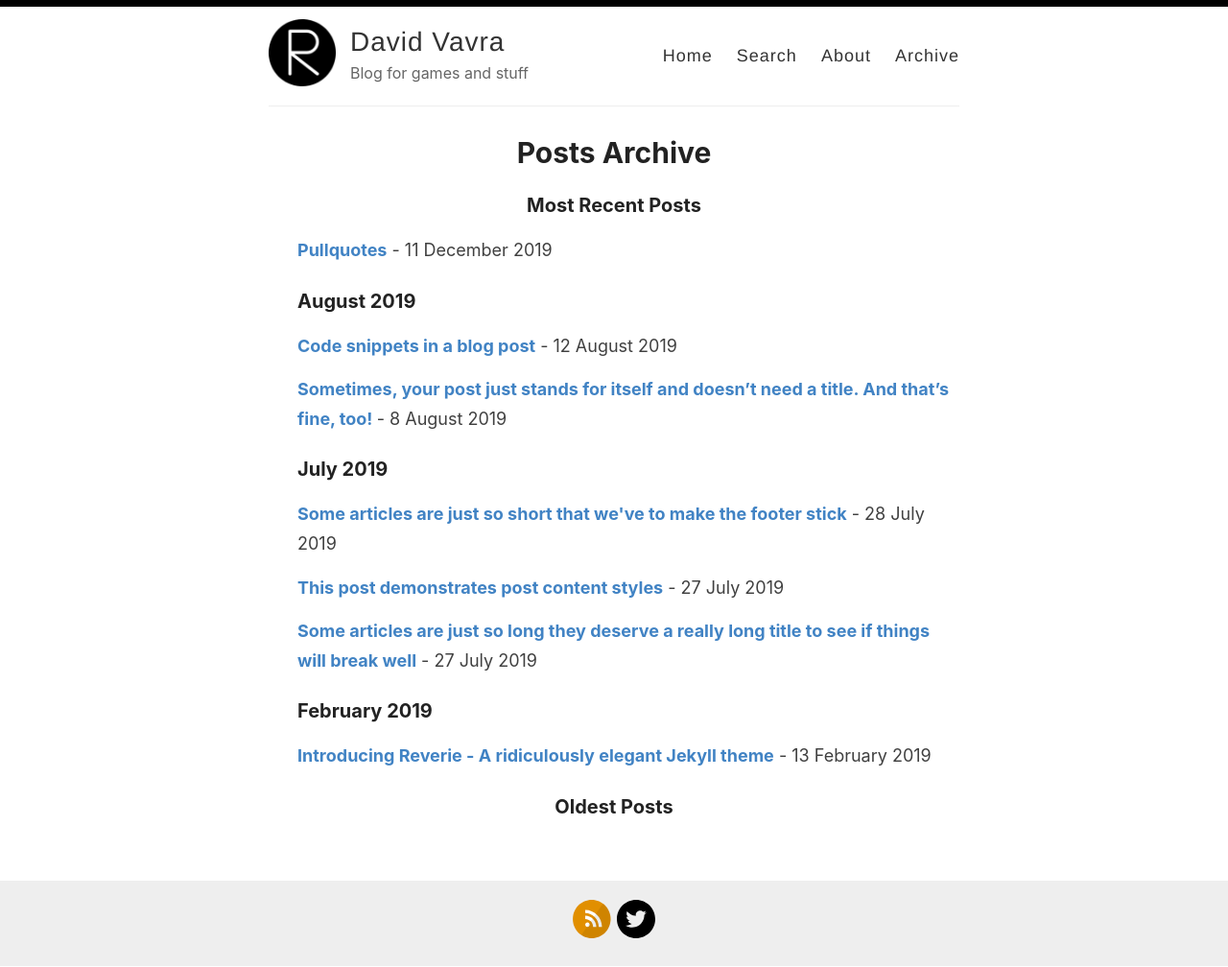
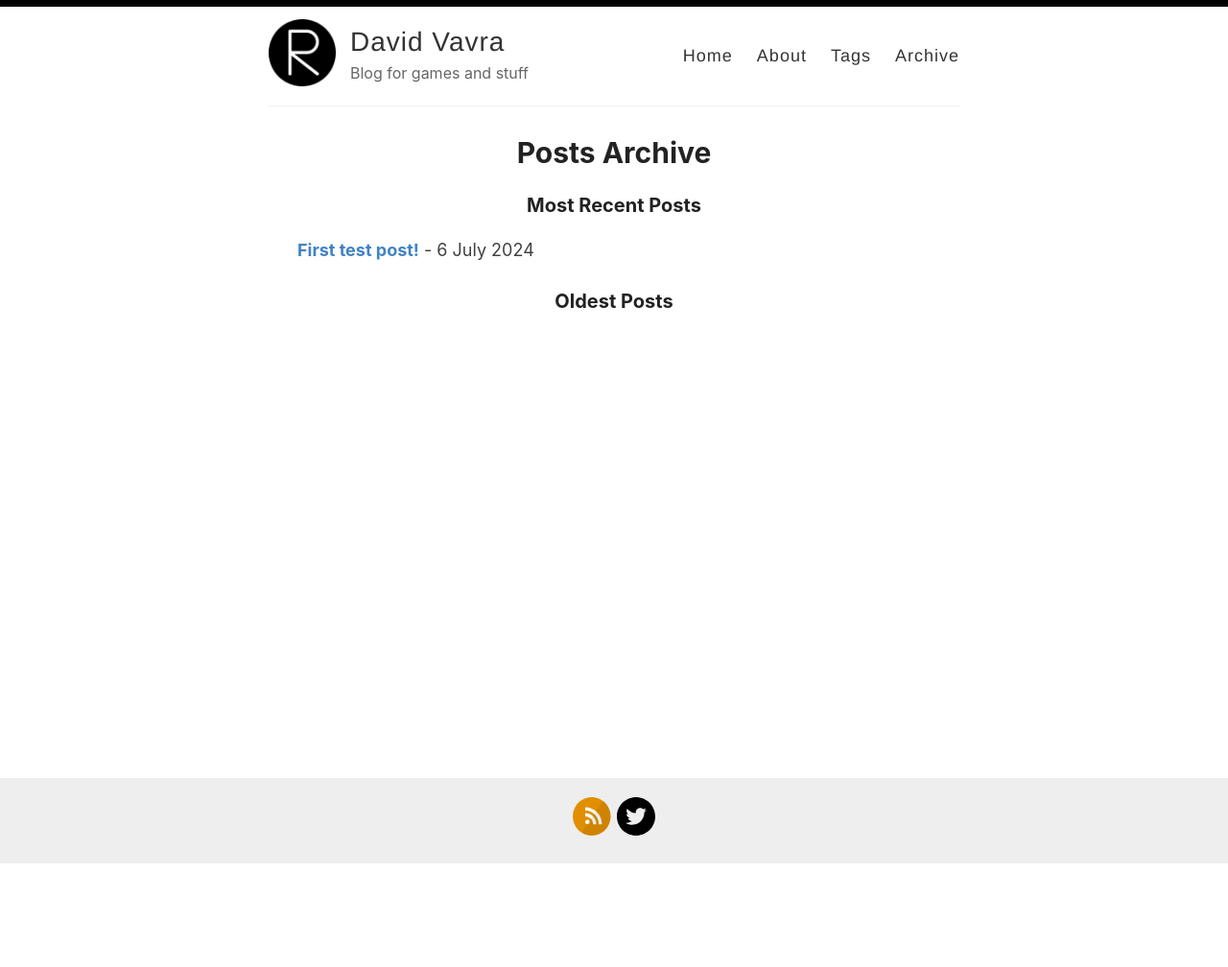
Before and after one commit to Than3s/than3s.github.io, a Jekyll site: the page built from _pages/archive.md, in a window 1280 px wide. Shown: the whole page at 96% size. Built offline with Jekyll 4.4.1, drawn with Linux system fonts in a browser that asks for light colours; after the commit the page ends 901 px from its top, so only the background shows below that; some of the changed lines change nothing that is shown.

Commit message:
about me, readme and general cleanup

````diff
--- a/_layouts/default.html
+++ b/_layouts/default.html
@@ -29,8 +29,9 @@
 
             <nav>
               <a href="{{ site.baseurl }}/">Home</a>
-              <a href="{{ site.baseurl }}/search">Search</a>
+              <!-- <a href="{{ site.baseurl }}/search">Search</a> -->
               <a href="{{ site.baseurl }}/about">About</a>
+              <a href="{{ site.baseurl }}/categories">Tags</a>
               <a href="{{ site.baseurl }}/archive">Archive</a>
             </nav>
           </header>
--- a/_pages/about.md
+++ b/_pages/about.md
@@ -1,29 +1,24 @@
 ---
 layout: page
-title: About
+title: ""
 permalink: /about/
 ---
+# Who?
+Hi, I'm David and I'm a game developer! I was lucky to work on games ranging from educational, to mobile and even AA(A), mainly as a Producer and QA. If you want to more *professional* introduction, just head to my [LinkedIn](https://www.linkedin.com/in/david-v%C3%A1vra-b6b811a5/) but here are the main projects I've worked on.
 
-[Reverie](https://github.com/amitmerchant1990/reverie) is a Jekyll theme which is simple and opinionated. It's actually a fork of [jekyll-now](https://github.com/barryclark/jekyll-now) with some additional features and personal touches which I've implemented to suit my needs for [my blog](https://www.amitmerchant.com).
+- [Attentat 1942](https://attentat1942.com/)
+- [Svoboda 1945](https://svoboda1945.com/cs/)
+- [Smashing Four](https://smashingfour.com/)
+- [Kingdom Come: Deliverance 2](https://store.steampowered.com/app/1771300/Kingdom_Come_Deliverance_II/)
 
-This is a plug-and-play Jekyll theme which you can use on GitHub Pages without even setting up a local environment.
+Oh and card games! I'm a big fan of LCGs and digital card games and several years ago I'd had an opportunity to co-design [Opráski sčeskí historje](https://www.opraski.cz/o-kartach) card game.
 
-## Features
+And now I'm in mobile games industry, yet again.
 
-- Command-line free fork-first workflow, using GitHub.com to create, customize and post to your blog
-- Fully responsive and mobile optimized base theme
-- Sass/Coffeescript support using Jekyll 2.0
-- Free hosting on your GitHub Pages user site
-- All the SEO goodies comes in-built
-- Markdown blogging
-- Syntax highlighting using Pygments
-    - [Dracula syntax theme](https://draculatheme.com/) included
-- Disqus commenting
-- Google Analytics integration
-- Fuzzy search across blog posts
-- Pagination of posts works out-of-the-box.
-- Categorize posts out-of-the box
-- RSS Feed
-- In-built sitemap
+# Why?
 
-Learn more about it [here](https://github.com/amitmerchant1990/reverie) on how to get started.
+I love games. I grew up with them, somehow managed to work in the industry since 2011 and I'm still having fun. This blog is about what I find interesting about games, "nerd" culture and whatever seems interesting to me at the time. I hope you like reading about watches or choosing an office chair.
+
+Talking and writing about games is my passion and main hobby, and it doesn't seem like that's going to change anytime soon. I also co-host Czech gaming podcast [Lootbox](https://podcasters.spotify.com/pod/show/lootbox) and realized I just need to "vent" about games more and in other languages.
+
+So welcome! You will have a nice time (you have no choice) and hopefully enjoy my ramblings.
--- a/_posts/2019-02-13-introducing-reverie-jekyll-theme.md
+++ /dev/null
@@ -1,85 +0,0 @@
----
-layout: post
-title: Introducing Reverie - A ridiculously elegant Jekyll theme
-categories: [Miscellaneous, Jekyll]
----
-
-[Reverie](https://github.com/amitmerchant1990/reverie) is a [Jekyll](https://jekyllrb.com/)-powered theme which is simple and opinionated. It's actually a fork of [jekyll-now](https://github.com/barryclark/jekyll-now) with some additional features and personal touches which I've implemented to suit my needs for my blog.
-
-This is a plug-and-play Jekyll theme which you can use on GitHub Pages without even setting up a local environment.
-
-![](/images/reverie-demo.png)
-
-## Features overview
-
-- Command-line free fork-first workflow, using GitHub.com to create, customize and post to your blog
-- Fully responsive and mobile optimized base theme
-- Sass/Coffeescript support using Jekyll 2.0
-- Free hosting on your GitHub Pages user site
-- All the SEO goodies comes in-built
-- Markdown blogging
-- Syntax highlighting using Pygments
-    - [Dracula syntax theme](https://draculatheme.com/) included
-- Disqus commenting
-- Google Analytics integration
-- Fuzzy search across blog posts
-- Pagination of posts works out-of-the-box.
-- Categorize posts out-of-the box
-- RSS Feed
-- In-built sitemap
-
-<div style="text-align: center;">
- <script async type="text/javascript" src="//cdn.carbonads.com/carbon.js?serve=CE7D6KJY&placement=wwwamitmerchantcom" id="_carbonads_js"></script>
-</div>
-
-## Using Reverie on GitHub Pages
-
-### Step 1) Fork Reverie to your User Repository
-
-Fork [this repository](https://github.com/amitmerchant1990/reverie), then rename the repository to `yourgithubusername.github.io`.
-
-Alternatively, you can use [Use this template](https://github.com/amitmerchant1990/reverie/generate) button if you want to create a repository with a clean commit history which will use Reverie as a template.
-
-Your Jekyll blog will often be viewable immediately at <https://yourgithubusername.github.io> (if it's not, you can often force it to build by completing step 2)
-
-### Step 2) Customize and view your site
-
-Enter your site name, description, avatar and many other options by editing the `_config.yml` file. You can easily turn on Google Analytics tracking, Disqus commenting and social icons here.
-
-Making a change to `_config.yml` (or any file in your repository) will force GitHub Pages to rebuild your site with jekyll. Your rebuilt site will be viewable a few seconds later at <https://yourgithubusername.github.io> - if not, give it ten minutes as GitHub suggests and it'll appear soon.
-
-### Step 3) Publish your first blog post
-
-Create a new file called `/_posts/2019-2-13-Hello-World.md` to publish your first blog post. That's all you need to do to publish your first blog post! This [Markdown Cheatsheet](https://github.com/adam-p/markdown-here/wiki/Markdown-Cheatsheet) might come in handy while writing the posts.
-
-> You can add additional posts in the browser on GitHub.com too! Just hit the <kbd>Create new file</kbd> button in `/_posts/` to create new content. Just make sure to include the [front-matter](http://jekyllrb.com/docs/frontmatter/) block at the top of each new blog post and make sure the post's filename is in this format: year-month-day-title.md
-
-## Using Categories in Reverie
-
-You can categorize your content based on `categories` in Reverie. For this, you just need to add `categories` in front matter like below:
-
-For adding single category:
-
-```md
-categories: JavaScript
-```
-
-For adding multiple categories:
-
-```md
-categories: [PHP, Laravel]
-```
-
-The contegorized content can be shown over this URL: <https://yourgithubusername.github.io/categories/>
-
-## RSS
-
-The generated [RSS feed](https://en.wikipedia.org/wiki/RSS) of your blog can be found at <https://yourgithubusername.github.io/feed>. You can see the example RSS feed over [here](https://www.amitmerchant.com/reverie/feed).
-
-## Sitemap
-
-The generated sitemap of your blog can be found at <https://yourgithubusername.github.io/sitemap>. You can see the example sitemap feed over [here](https://www.amitmerchant.com/reverie/sitemap).
-
-## License
-
-MIT
--- a/_posts/2019-08-08-no-title-posts.md
+++ /dev/null
@@ -1,6 +0,0 @@
----
-layout: post
-title: ""
-categories: Miscellaneous
----
-Sometimes, your post just stands for itself and doesn't need a title. And that's fine, too!
--- a/_posts/2019-12-11-pullquotes.md
+++ /dev/null
@@ -1,14 +0,0 @@
----
-layout: post
-title:  Pullquotes
-categories: [HTML,Code]
-excerpt: In graphic design, a pull quote (also known as a lift-out pull quote) is a key phrase, quotation, or excerpt that has been pulled from an article and used as a page layout graphic element, serving to entice readers into the article or to highlight a key topic.
----
-
-In graphic design, a pull quote (also known as a lift-out pull quote) is a key phrase, quotation, or excerpt that has been pulled from an article and used as a page layout graphic element, serving to entice readers into the article or to highlight a key topic. {% include pullquote.html quote="It is typically placed in a larger or distinctive typeface and on the same page." %} Pull quotes are often used in magazine and newspaper articles, annual reports, and brochures, as well as on the web. They can add visual interest to text-heavy pages with few images or illustrations.
-
-Placement of a pull quote on a page may be defined in a publication's or website's style guide. Such a typographic device may or may not be aligned with a column on the page. Some designers, for example, choose not to align the quote. In that case, the quotation cuts into two or more columns, as in the example shown. Because the pull quote invites the reader to read about the highlighted material, the pull quote should appear before the text it cites and, generally, fairly close to it.
-
-Pull quotes need not be a verbatim copy of the text being quoted; depending on a publication's house style, pull quotes may be abbreviated for space or paraphrased for clarity, with or without indication.
-
-A disadvantage of pull quotes as a design element is that they can disrupt the reading process of readers invested in reading the text sequentially by drawing attention to ghost fragments out of context. At the other extreme, when pull quotes are used to break up what would otherwise be a formless wall of text, pull quote can serve as visual landmarks to help the reader maintain a sense of sequence and place.
--- a/_posts/2019-7-27-super-long-article.md
+++ /dev/null
@@ -1,11 +0,0 @@
----
-layout: post
-title: Some articles are just so long they deserve a really long title to see if things will break well
-categories: Miscellaneous
----
-
-Lorem ipsum dolor sit amet, consectetur adipiscing elit. Fusce bibendum neque eget nunc mattis eu sollicitudin enim tincidunt. Vestibulum lacus tortor, ultricies id dignissim ac, bibendum in velit. Proin convallis mi ac felis pharetra aliquam. Curabitur dignissim accumsan rutrum. In arcu magna, aliquet vel pretium et, molestie et arcu. Mauris lobortis nulla et felis ullamcorper bibendum. Phasellus et hendrerit mauris. Proin eget nibh a massa vestibulum pretium. Suspendisse eu nisl a ante aliquet bibendum quis a nunc. Praesent varius interdum vehicula. Aenean risus libero, placerat at vestibulum eget, ultricies eu enim. Praesent nulla tortor, malesuada adipiscing adipiscing sollicitudin, adipiscing eget est.
-
-Lorem ipsum dolor sit amet, consectetur adipiscing elit. Fusce bibendum neque eget nunc mattis eu sollicitudin enim tincidunt. Vestibulum lacus tortor, ultricies id dignissim ac, bibendum in velit. Proin convallis mi ac felis pharetra aliquam. Curabitur dignissim accumsan rutrum. In arcu magna, aliquet vel pretium et, molestie et arcu. Mauris lobortis nulla et felis ullamcorper bibendum. Phasellus et hendrerit mauris. Proin eget nibh a massa vestibulum pretium. Suspendisse eu nisl a ante aliquet bibendum quis a nunc. Praesent varius interdum vehicula. Aenean risus libero, placerat at vestibulum eget, ultricies eu enim. Praesent nulla tortor, malesuada adipiscing adipiscing sollicitudin, adipiscing eget est.
-
-Lorem ipsum dolor sit amet, consectetur adipiscing elit. Fusce bibendum neque eget nunc mattis eu sollicitudin enim tincidunt. Vestibulum lacus tortor, ultricies id dignissim ac, bibendum in velit. Proin convallis mi ac felis pharetra aliquam. Curabitur dignissim accumsan rutrum. In arcu magna, aliquet vel pretium et, molestie et arcu. Mauris lobortis nulla et felis ullamcorper bibendum. Phasellus et hendrerit mauris. Proin eget nibh a massa vestibulum pretium. Suspendisse eu nisl a ante aliquet bibendum quis a nunc. Praesent varius interdum vehicula. Aenean risus libero, placerat at vestibulum eget, ultricies eu enim. Praesent nulla tortor, malesuada adipiscing adipiscing sollicitudin, adipiscing eget est.
--- a/_posts/2019-7-27-this-post-demonstrates-post-content-styles.md
+++ /dev/null
@@ -1,95 +0,0 @@
----
-layout: post
-title: This post demonstrates post content styles
-categories: Miscellaneous
----
-
-Lorem ipsum dolor sit amet, consectetur adipiscing elit. Fusce bibendum neque eget nunc mattis eu sollicitudin enim tincidunt. Vestibulum lacus tortor, ultricies id dignissim ac, bibendum in velit. Praesent varius interdum vehicula. Aenean risus libero, placerat at vestibulum eget, ultricies eu enim. Praesent nulla tortor, malesuada adipiscing adipiscing sollicitudin, adipiscing eget est.
-
-## Some great heading (h2)
-
-Proin convallis mi ac felis pharetra aliquam. Curabitur dignissim accumsan rutrum. In arcu magna, aliquet vel pretium et, molestie et arcu.
-
-Mauris lobortis nulla et felis ullamcorper bibendum. Phasellus et hendrerit mauris. Proin eget nibh a massa vestibulum pretium. Suspendisse eu nisl a ante aliquet bibendum quis a nunc. Praesent varius interdum vehicula. Aenean risus libero, placerat at vestibulum eget, ultricies eu enim. Praesent nulla tortor, malesuada adipiscing adipiscing sollicitudin, adipiscing eget est.
-
-## Another great heading (h2)
-
-Lorem ipsum dolor sit amet, consectetur adipiscing elit. Fusce bibendum neque eget nunc mattis eu sollicitudin enim tincidunt. Vestibulum lacus tortor, ultricies id dignissim ac, bibendum in velit.
-
-### Some great subheading (h3)
-
-Proin convallis mi ac felis pharetra aliquam. Curabitur dignissim accumsan rutrum. In arcu magna, aliquet vel pretium et, molestie et arcu. Mauris lobortis nulla et felis ullamcorper bibendum.
-
-Phasellus et hendrerit mauris. Proin eget nibh a massa vestibulum pretium. Suspendisse eu nisl a ante aliquet bibendum quis a nunc.
-
-### Some great subheading (h3)
-
-Praesent varius interdum vehicula. Aenean risus libero, placerat at vestibulum eget, ultricies eu enim. Praesent nulla tortor, malesuada adipiscing adipiscing sollicitudin, adipiscing eget est.
-
-> This quote will change your life. It will reveal the secrets of the universe, and all the wonders of humanity. Don't misuse it.
-
-Lorem ipsum dolor sit amet, consectetur adipiscing elit. Fusce bibendum neque eget nunc mattis eu sollicitudin enim tincidunt.
-
-### Some great subheading (h3)
-
-Vestibulum lacus tortor, ultricies id dignissim ac, bibendum in velit. Proin convallis mi ac felis pharetra aliquam. Curabitur dignissim accumsan rutrum.
-
-```html
-<html>
-  <head>
-  </head>
-  <body>
-    <p>Hello, World!</p>
-  </body>
-</html>
-```
-
-
-In arcu magna, aliquet vel pretium et, molestie et arcu. Mauris lobortis nulla et felis ullamcorper bibendum. Phasellus et hendrerit mauris.
-
-#### You might want a sub-subheading (h4)
-
-In arcu magna, aliquet vel pretium et, molestie et arcu. Mauris lobortis nulla et felis ullamcorper bibendum. Phasellus et hendrerit mauris.
-
-In arcu magna, aliquet vel pretium et, molestie et arcu. Mauris lobortis nulla et felis ullamcorper bibendum. Phasellus et hendrerit mauris.
-
-#### But it's probably overkill (h4)
-
-In arcu magna, aliquet vel pretium et, molestie et arcu. Mauris lobortis nulla et felis ullamcorper bibendum. Phasellus et hendrerit mauris.
-
-### Oh hai, an unordered list!!
-
-In arcu magna, aliquet vel pretium et, molestie et arcu. Mauris lobortis nulla et felis ullamcorper bibendum. Phasellus et hendrerit mauris.
-
-- First item, yo
-- Second item, dawg
-- Third item, what what?!
-- Fourth item, fo sheezy my neezy
-
-### Oh hai, an ordered list!!
-
-In arcu magna, aliquet vel pretium et, molestie et arcu. Mauris lobortis nulla et felis ullamcorper bibendum. Phasellus et hendrerit mauris.
-
-1. First item, yo
-2. Second item, dawg
-3. Third item, what what?!
-4. Fourth item, fo sheezy my neezy
-
-
-
-## Headings are cool! (h2)
-
-Proin eget nibh a massa vestibulum pretium. Suspendisse eu nisl a ante aliquet bibendum quis a nunc. Praesent varius interdum vehicula. Aenean risus libero, placerat at vestibulum eget, ultricies eu enim. Praesent nulla tortor, malesuada adipiscing adipiscing sollicitudin, adipiscing eget est.
-
-Praesent nulla tortor, malesuada adipiscing adipiscing sollicitudin, adipiscing eget est.
-
-Proin eget nibh a massa vestibulum pretium. Suspendisse eu nisl a ante aliquet bibendum quis a nunc.
-
-### Tables
-
-|Title 1               | Title 2               | Title 3               | Title 4              |
-|--------------------- | --------------------- | --------------------- | ---------------------|
-|lorem                 | lorem ipsum           | lorem ipsum dolor     | lorem ipsum dolor sit|
-|lorem ipsum dolor sit | lorem ipsum dolor sit | lorem ipsum dolor sit | lorem ipsum dolor sit|
-|lorem ipsum dolor sit | lorem ipsum dolor sit | lorem ipsum dolor sit | lorem ipsum dolor sit|
-|lorem ipsum dolor sit | lorem ipsum dolor sit | lorem ipsum dolor sit | lorem ipsum dolor sit|
--- a/_posts/2019-7-28-super-short-article.md
+++ /dev/null
@@ -1,7 +0,0 @@
----
-layout: post
-title: Some articles are just so short that we've to make the footer stick
-categories: Miscellaneous
----
-
-Lorem ipsum dolor sit amet, consectetur adipisicing elit, sed do eiusmod tempor incididunt ut labore et dolore magna aliqua. Ut enim ad minim veniam, quis nostrud exercitation ullamco laboris nisi ut aliquip ex ea commodo consequat. Duis aute irure dolor in reprehenderit in voluptate velit esse cillum dolore eu fugiat nulla pariatur. Excepteur sint occaecat cupidatat non proident, sunt in culpa qui officia deserunt mollit anim id est laborum.
--- a/_posts/2019-8-12-code-snippets.md
+++ /dev/null
@@ -1,42 +0,0 @@
----
-layout: post
-title:  Code snippets in a blog post
-categories: [HTML,Code]
----
-
-This post demonstrate the use of code snippets in the theme. The code snippets are powered by [Pygments](http://pygments.org/) and the code theme that is been used in Reverie is called [Dracula](https://draculatheme.com/).
-
-This is a raw snippet:
-
-```
-hello world
-123
-This is a text snippet
-```
-
-This is a PHP snippet:
-
-```php
-<?php
-    echo 'Hello, World!';
-?>
-```
-
-This is a JavaScript snippet:
-
-```js
-const add = (a, b) => a + b
-const minus = (a, b) => a - b
-
-console.log(add(100,200))  // 300
-console.log(minus(100,200))  // -100
-```
-
-This is a Python snippet:
-
-```python
-def say_hello():
-    print("hello world!")
-
-say_hello()   // "hello world!"
-```
--- /dev/null
+++ b/_posts/2024-7-06-first_test.md
@@ -0,0 +1,9 @@
+---
+layout: post
+title: First test post!
+categories: test
+---
+
+This post is very important and interesting, you would be lost without it.
+
+Bez tohohle postu by to nešlo čuřil čvančara, řeřricha.
````
Also changed, not shown: README.md, images/categories.png (deleted), images/galaxy.jpg (deleted), images/mobile-demo.png (deleted), images/reverie-demo.png (deleted), images/reverie-text.png (deleted), images/search.png (deleted).
